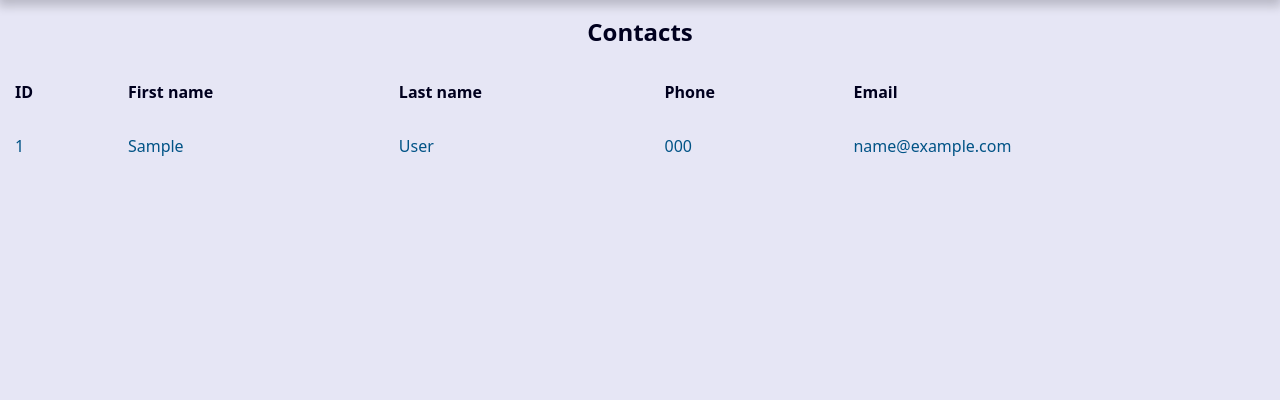
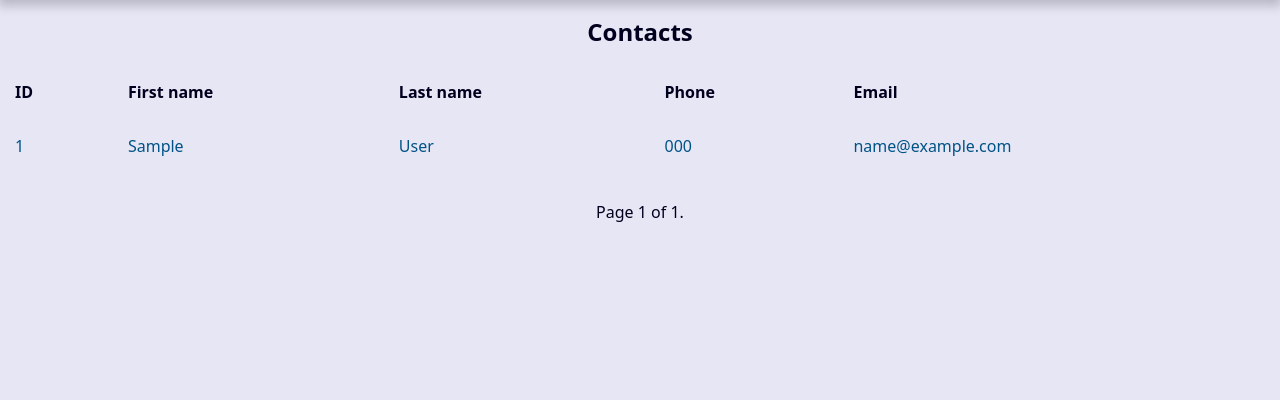
Before and after one commit to BigDave98/Django-Agenda, a Django app: page / in a window 1280 px wide. Shown: the part 240-640 px from the top of the page. Run offline with Django 5.2, Linux system fonts and the light colour scheme; tables that the repository leaves empty hold one stand-in row (values such as "Sample post").

Commit message:
Implementing pagination with 'Pagination' class

```diff
--- a/base_templates/global/base.html
+++ b/base_templates/global/base.html
@@ -8,5 +8,6 @@
     <main>
         {% block content %}{% endblock content %}
     </main>
+    {% include "global/partials/pagination.html" %}
 </body>
 </html>
--- /dev/null
+++ b/base_templates/global/partials/pagination.html
@@ -0,0 +1,19 @@
+{% if page_obj %}
+    <div class="pagination">
+        <span class="step-links">
+            {% if page_obj.has_previous %}
+                <a href="?page=1&q={{ request.GET.q.strip }}">&laquo; first</a>
+                <a href="?page={{ page_obj.previous_page_number }}&q={{ request.GET.q.strip }}">previous</a>
+            {% endif %}
+
+            <span class="current">
+                Page {{ page_obj.number }} of {{ page_obj.paginator.num_pages }}.
+            </span>
+
+            {% if page_obj.has_next %}
+                <a href="?page={{ page_obj.next_page_number }}&q={{ request.GET.q.strip }}">next</a>
+                <a href="?page={{ page_obj.paginator.num_pages }}&q={{ request.GET.q.strip }}">last &raquo;</a>
+            {% endif %}
+        </span>
+    </div>
+{% endif %}
--- a/contact/templates/contact/index.html
+++ b/contact/templates/contact/index.html
@@ -1,7 +1,7 @@
 {% extends "global/base.html" %}
 
 {% block content %}
-    {% if contacts %}
+    {% if page_obj %}
         <div class="responsive-table">
             <table class="contacts-table">
                 <caption class="table-caption ">
@@ -17,7 +17,7 @@
                     </tr>
                 </thead>
                 <tbody>
-                    {% for contact in contacts %}
+                    {% for contact in page_obj %}
                     <tr class="table-row">
                         <td class="table-cel">
                             <a class="table-link" href="{% url "contact:contact" contact.id %}"> {{contact.id}} </a>
--- a/contact/urls.py
+++ b/contact/urls.py
@@ -4,7 +4,7 @@ from contact import views
 app_name = 'contact'
 
 urlpatterns = [
-    path('<int:contact_id>/', views.contact, name = 'contact'),
     path('search/', views.search, name = 'search'),
     path('', views.index, name = 'index'),
+    path('<int:contact_id>/', views.contact, name = 'contact'),
 ]
--- a/contact/views/contact_views.py
+++ b/contact/views/contact_views.py
@@ -2,14 +2,19 @@ from django.shortcuts import render, get_object_or_404, redirect
 from django.db.models import Q
 from contact.models import Contact
 from django.http import Http404
+from django.core.paginator import Paginator
 
 def index(request):
     contacts = Contact.objects\
         .filter(show=True)\
         .order_by('-id')
 
+    paginator = Paginator(contacts, 1)
+    page_number = request.GET.get("page")
+    page_obj = paginator.get_page(page_number)
+
     context = {
-        'contacts': contacts,
+        'page_obj': page_obj,
         'site_title': 'Contacts - '
     }
 
@@ -35,10 +40,13 @@ def search(request):
             )\
         .order_by('-id')
 
+    paginator = Paginator(contacts, 1)
+    page_number = request.GET.get("page")
+    page_obj = paginator.get_page(page_number)
 
 
     context = {
-        'contacts': contacts,
+        'page_obj': page_obj,
         'site_title': 'Contacts - ',
         'search_value': search_value,
     }
```
